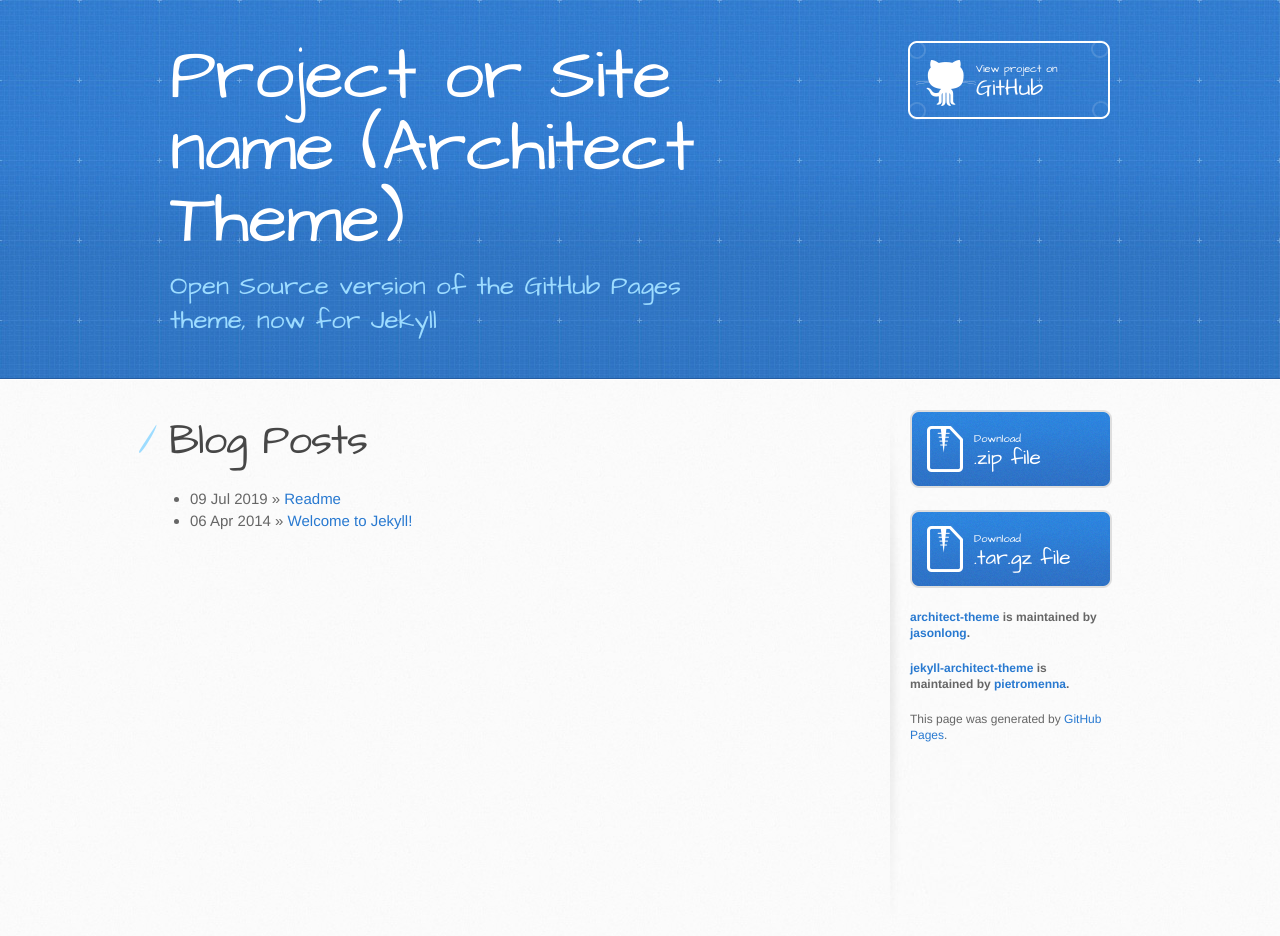
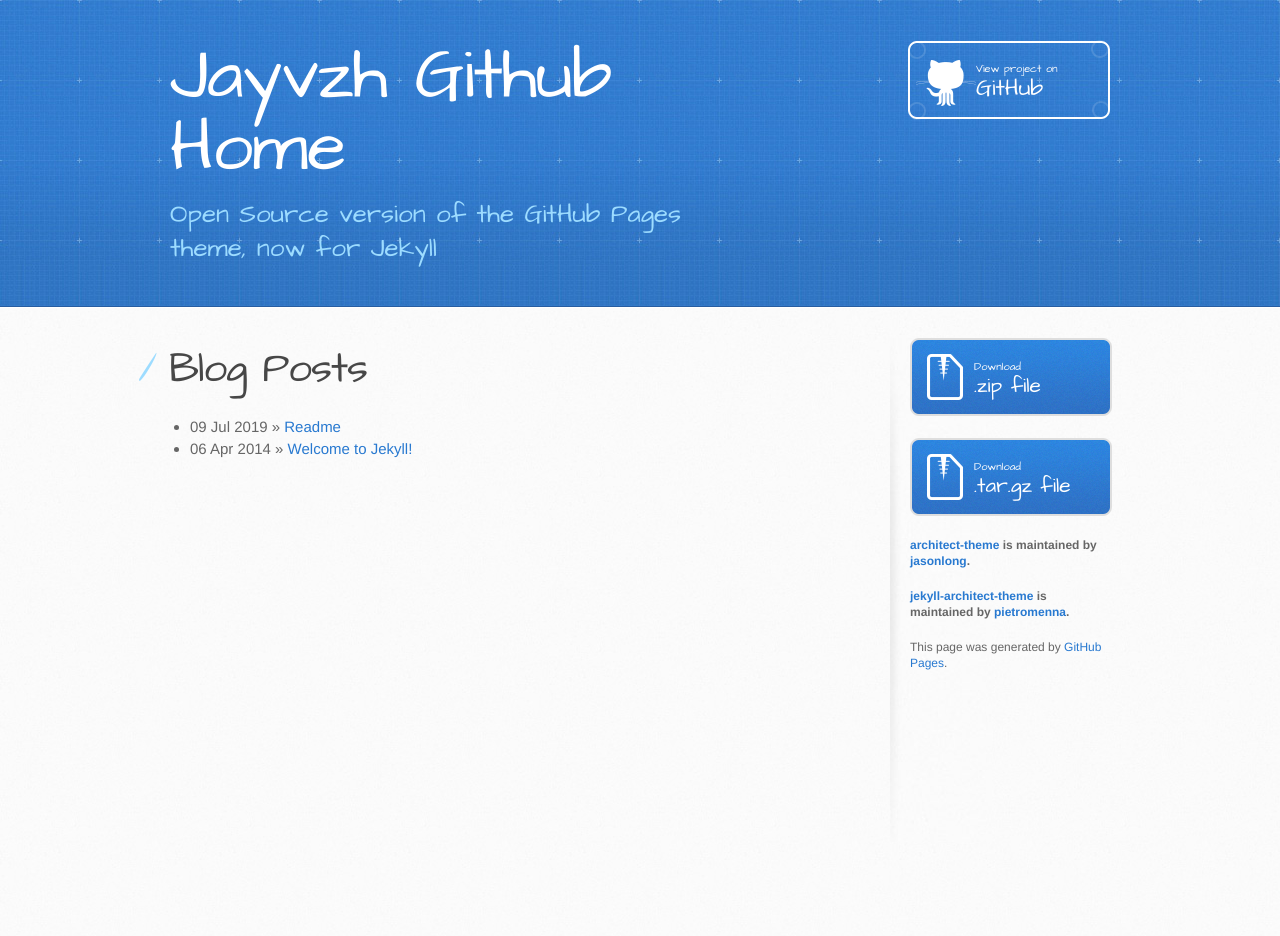
Before and after one commit to jayvzh/jayvzh.github.io, a Jekyll site: the page built from index.html, in a window 1280 px wide. Built offline with Jekyll 4.4.1, drawn with Linux system fonts in a browser that asks for light colours; after the commit the page ends 900 px from its top, so only the background shows below that.

Commit message:
0.0.1
Start

```diff
--- a/_config.yml
+++ b/_config.yml
@@ -1,6 +1,6 @@
 # Setup
-name:         Project or Site name (Architect Theme)
-tagline:      A responsive theme for your project on GitHub Pages
+name:         Jayvzh Github Home
+tagline:      Personal knowledge sharing
 baseurl:      ""
 locale:       "en"
 
--- a/index.html
+++ b/index.html
@@ -1,6 +1,6 @@
 ---
 layout: default
-title: Architect Theme by Jason Long
+title: Jayvzh Github Home
 ---
 
 <div id="home">
```
